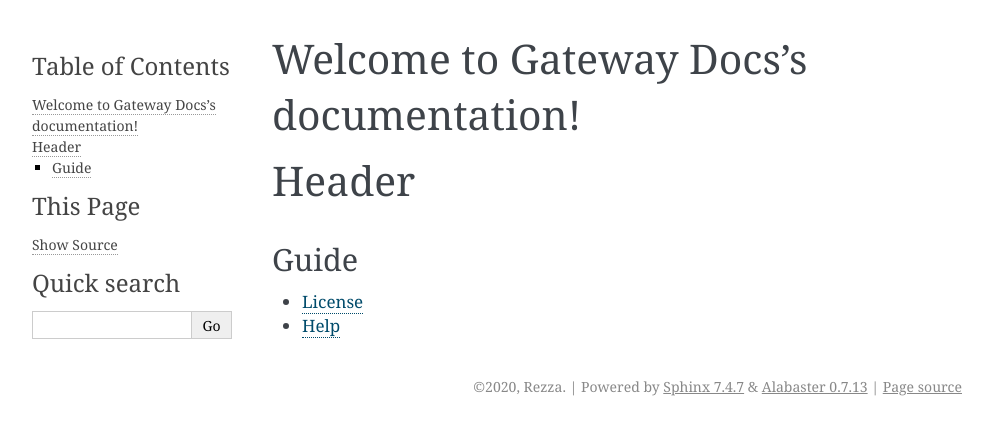
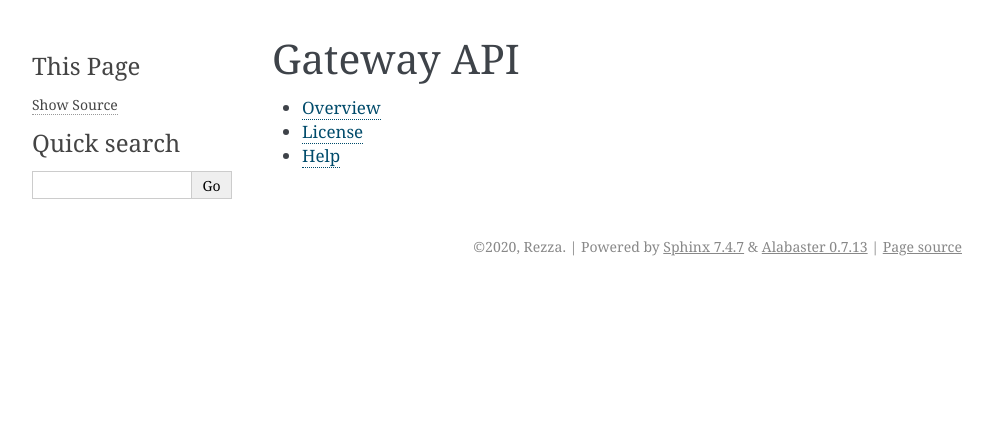
Before and after one commit to ramadhanrezza/gateway-docs, a Sphinx documentation site: the page built from docs/source/index.rst, in a window 1280 px wide. Shown: the top 435 px of the page, without its empty margins (148-1141 px from the left). Built offline with Sphinx 7.4.7, drawn with Linux system fonts in a browser that asks for light colours.

Commit message:
update docs

```diff
--- a/docs/source/index.rst
+++ b/docs/source/index.rst
@@ -1,17 +1,12 @@
-Welcome to Gateway Docs's documentation!
+Gateway API
 ========================================
-
-
-Header
-======
-
-Guide
-^^^^^
 
 
 .. toctree::
    :includehidden:
    :maxdepth: 2
 
+
+   overview.rst
    license.rst
    help.rst
--- /dev/null
+++ b/docs/source/overview.rst
@@ -0,0 +1,6 @@
+Overview
+========
+
+..include::../../README.rst
+   :start-after: end-of-readme-intro
+   :end-before: end-of-readme-usage
```
Also changed, not shown: README.rst (added, +7 -0 lines).
